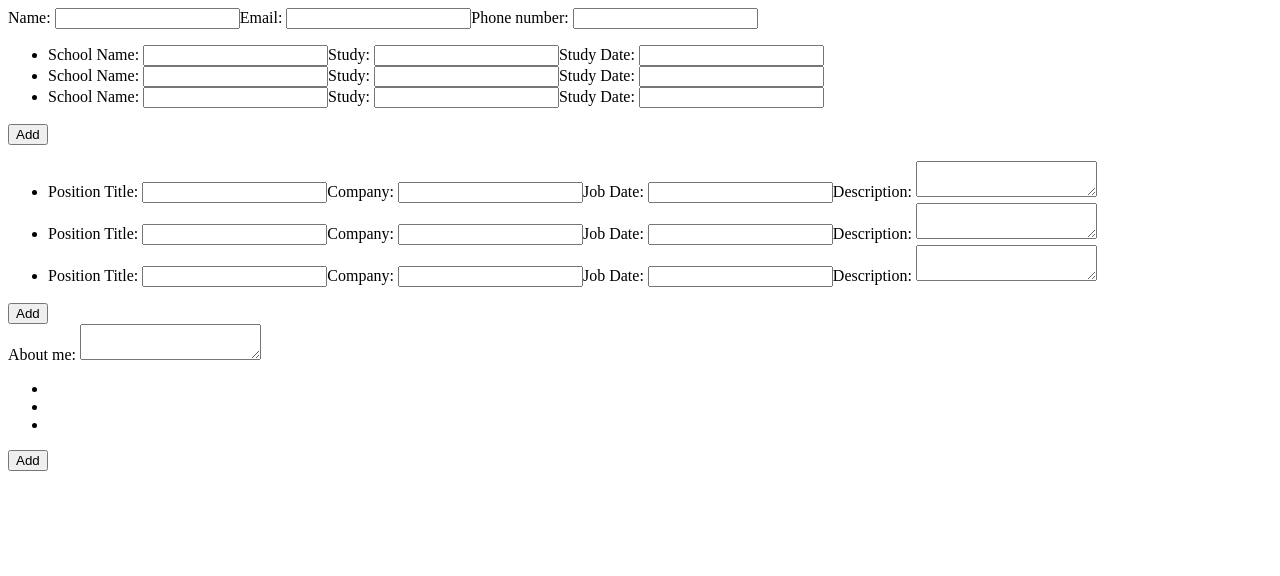
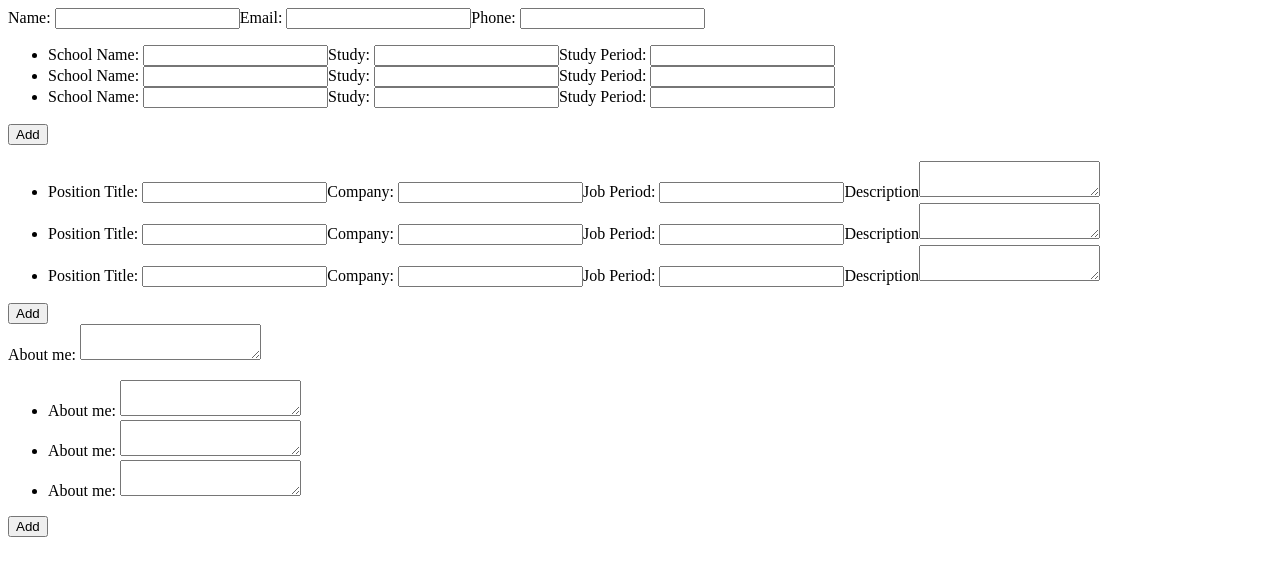
Before and after one commit to NestorNebula/cv-application, a React (Vite) app: page / in a window 1280 px wide. Shown: the top 576 px of the page. Built offline with nearby package versions, Linux system fonts and the light colour scheme.

Commit message:
refactor: simplify Form to avoid redundance

```diff
--- a/src/components/Form.jsx
+++ b/src/components/Form.jsx
@@ -2,6 +2,137 @@ import { useState } from 'react';
 import Input from './Input';
 
 function Form({ type, id, cvsubmit = false }) {
+  const informations = [
+    {
+      content: 'name',
+      label: 'Name',
+    },
+    {
+      content: 'email',
+      label: 'Email',
+    },
+    {
+      content: 'phone',
+      label: 'Phone',
+    },
+  ];
+  const edexperience = [
+    {
+      content: 'schoolname',
+      label: 'School Name',
+    },
+    {
+      content: 'study',
+      label: 'Study',
+    },
+    {
+      content: 'studyperiod',
+      label: 'Study Period',
+    },
+  ];
+  const jobexperience = [
+    {
+      content: 'position',
+      label: 'Position Title',
+    },
+    {
+      content: 'company',
+      label: 'Company',
+    },
+    {
+      content: 'jobperiod',
+      label: 'Job Period',
+    },
+    {
+      content: 'description',
+      label: 'Description',
+    },
+  ];
+  let section;
+  switch (type) {
+    case 'informations':
+      section = informations;
+      break;
+    case 'edexperience':
+      section = edexperience;
+      break;
+    case 'jobexperience':
+      section = jobexperience;
+      break;
+    default:
+      const [text, setText] = useState('');
+
+      function updateText(e) {
+        setText(e.target.value);
+        console.log(text);
+      }
+      return (
+        <form>
+          <label htmlFor="aboutme">About me: </label>
+          <textarea id="aboutme" value={text} onChange={updateText}></textarea>
+        </form>
+      );
+  }
+  const [first, setFirst] = useState('');
+  const [second, setSecond] = useState('');
+  const [third, setThird] = useState('');
+  const [fourth, setFourth] = useState('');
+
+  function updateFirst(e) {
+    setFirst(e.target.value);
+  }
+
+  function updateSecond(e) {
+    setSecond(e.target.value);
+  }
+
+  function updateThird(e) {
+    setThird(e.target.value);
+  }
+
+  function updateFourth(e) {
+    setFourth(e.target.value);
+  }
+
+  function checkDesc() {
+    if (section[3]) {
+      return (
+        <>
+          <label htmlFor={section[3].content + id}>{section[3].label}</label>
+          <textarea
+            id={section[3].content + id}
+            value={fourth}
+            onChange={updateFourth}
+          ></textarea>
+        </>
+      );
+    }
+  }
+
+  return (
+    <form>
+      <Input
+        content={section[0].content + id}
+        label={section[0].label}
+        value={first}
+        update={updateFirst}
+      />
+      <Input
+        content={section[1].content + id}
+        label={section[1].label}
+        value={second}
+        update={updateSecond}
+      />
+      <Input
+        content={section[2].content + id}
+        label={section[2].label}
+        value={third}
+        update={updateThird}
+      />
+      {checkDesc()}
+    </form>
+  );
+
   if (type === 'informations') {
     const [name, setName] = useState('');
     const [email, setEmail] = useState('');
```
